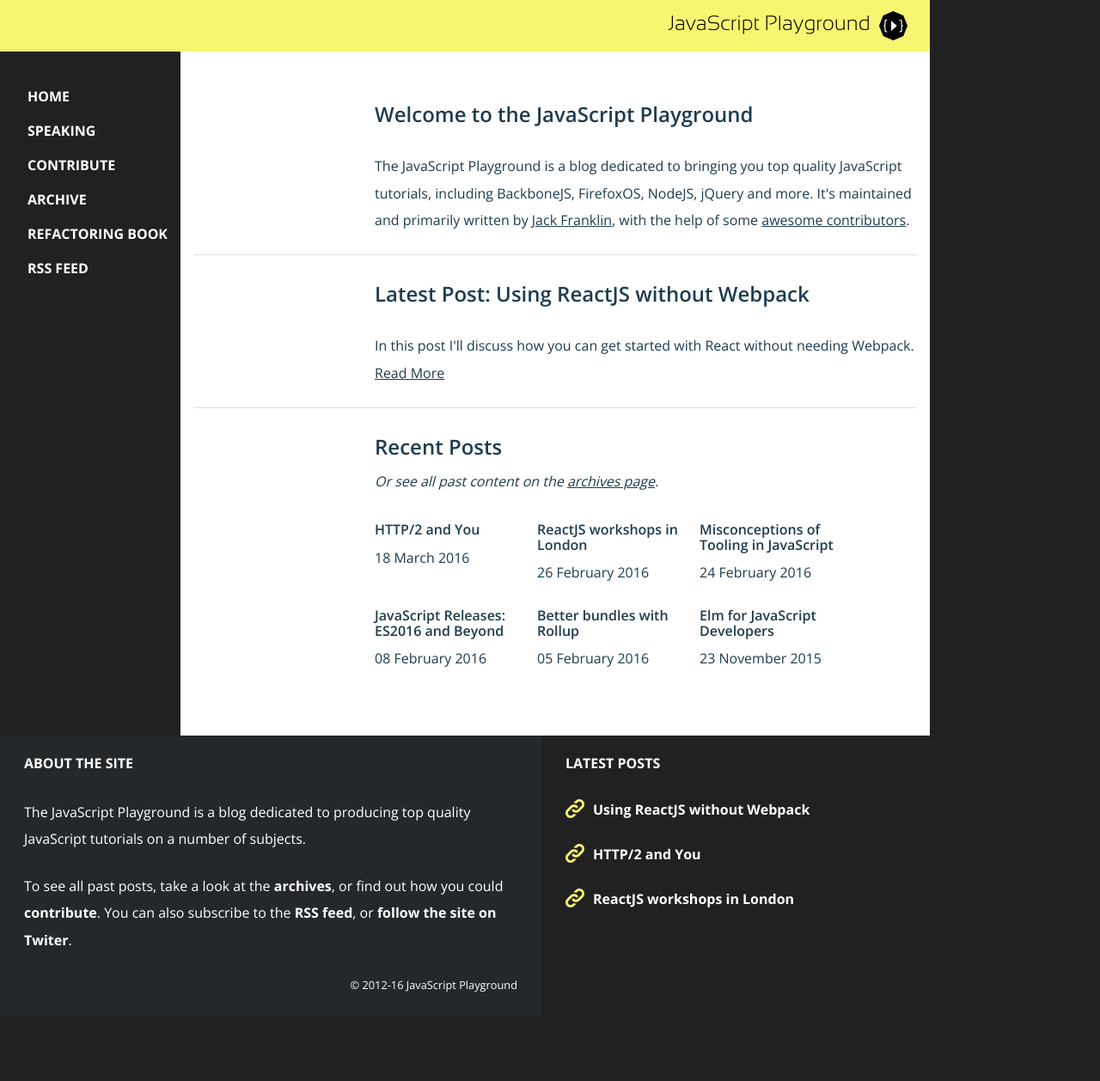
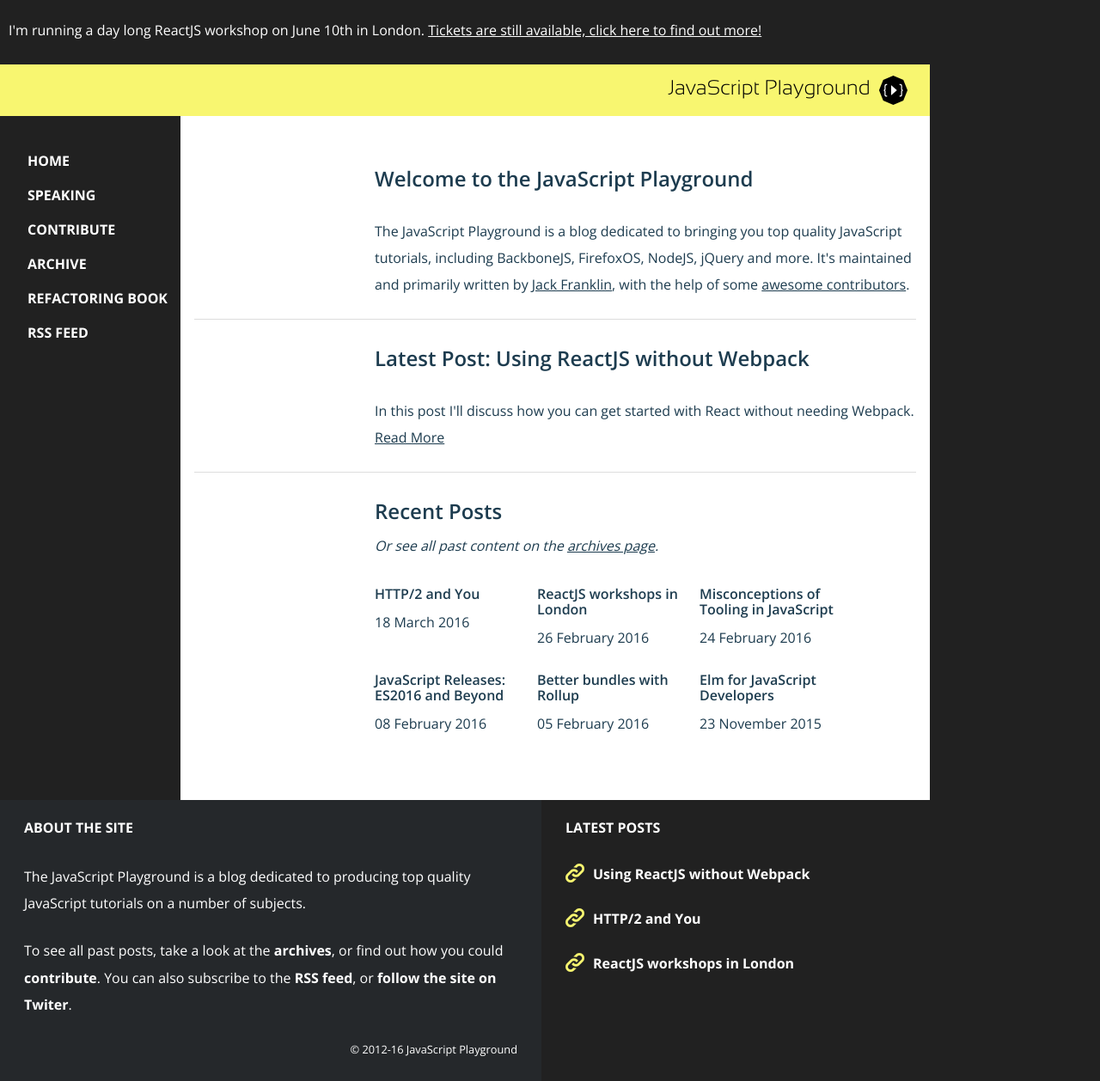
Before and after one commit to jackfranklin/javascriptplayground.com, a Jekyll site: the page built from index.html, in a window 1280 px wide. Shown: the whole page at 86% size. Built offline with Jekyll 4.4.1, drawn with Linux system fonts in a browser that asks for light colours; nearby versions of some CDN libraries; a script that is not in the unit is left out; comment, search, counter and statistics services are not loaded; before the commit the page ends 1183 px from its top, so only the background shows below that.

Commit message:
Workshop banner

```diff
--- a/_layouts/default.html
+++ b/_layouts/default.html
@@ -13,6 +13,9 @@
     <link href="/css/styles.css" rel="stylesheet" />
   </head>
   <body>
+    <div class="notification">
+      <p>I'm running a day long ReactJS workshop on June 10th in London. <a href="http://www.whiteoctoberevents.co.uk/event/reactjs-workshop-june-16/">Tickets are still available, click here to find out more!</a></p>
+    </div>
     <header class="site-header clearfix" role="banner">
       <a href="#" class="menu-icon"><img src="/img/menu.png" /></a>
       <h1 class="brand-name"><a href="/">JavaScript Playground</a></h1>
```
